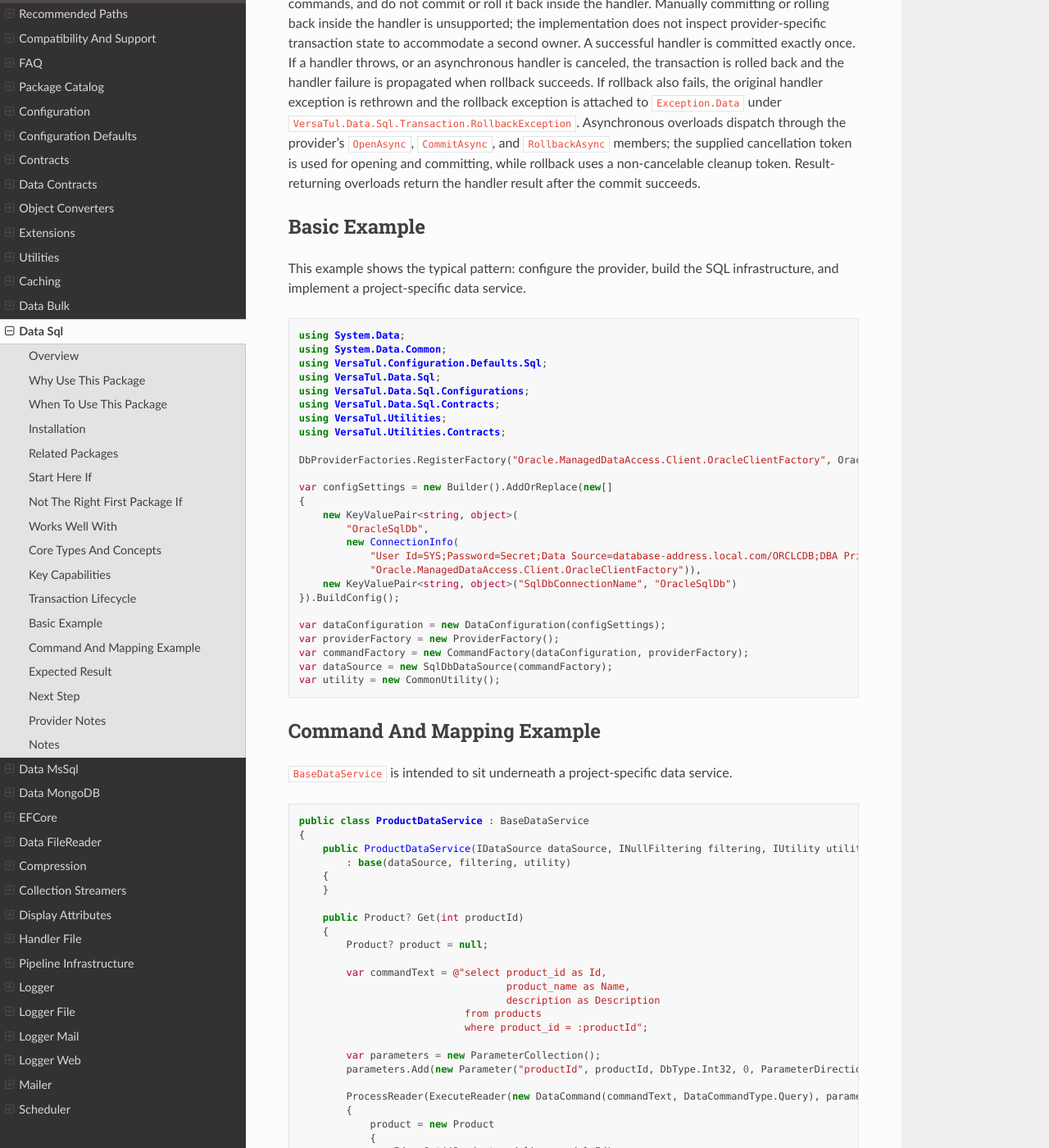
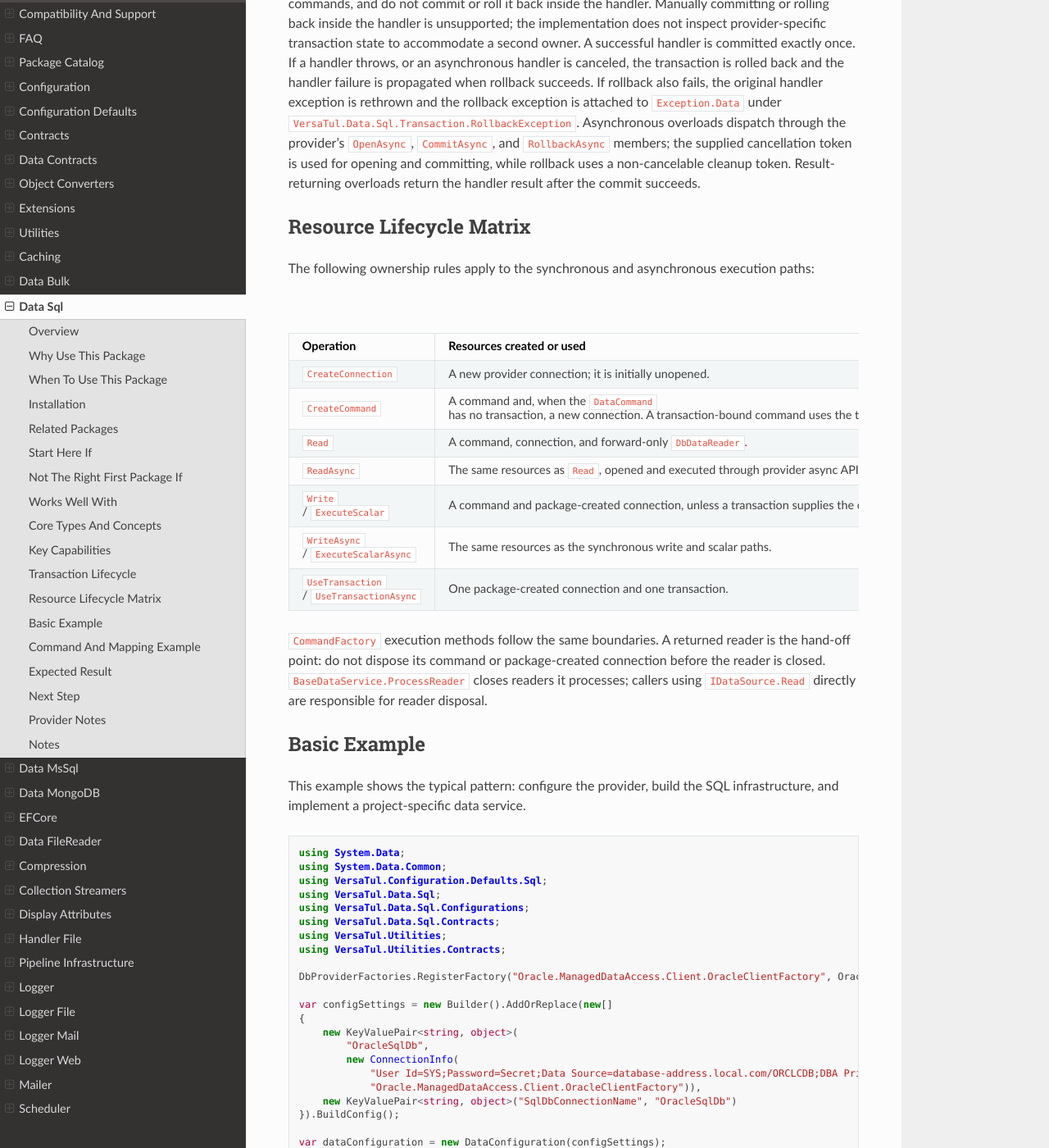
Before and after one commit to BjornWilliams/DocsVersaTul, a Sphinx documentation site: the page built from docs/source/sql.rst, in a window 1280 px wide and 1400 px high, scrolled down 2724 px. Shown: the whole window at 82% size. Built offline with Sphinx 7.4.7 and the Read the Docs theme 3.1.0, drawn with Linux system fonts in a browser that asks for light colours.

Commit message:
Document SQL resource lifecycle matrix
AB#2952
AB#2951

```diff
--- a/docs/source/sql.rst
+++ b/docs/source/sql.rst
@@ -109,6 +109,42 @@ Transaction Lifecycle
 
 ``BaseDataService`` owns the connection and transaction created by ``UseTransaction`` and ``UseTransactionAsync``. It is the single transaction owner: use the supplied transaction when creating commands, and do not commit or roll it back inside the handler. Manually committing or rolling back inside the handler is unsupported; the implementation does not inspect provider-specific transaction state to accommodate a second owner. A successful handler is committed exactly once. If a handler throws, or an asynchronous handler is canceled, the transaction is rolled back and the handler failure is propagated when rollback succeeds. If rollback also fails, the original handler exception is rethrown and the rollback exception is attached to ``Exception.Data`` under ``VersaTul.Data.Sql.Transaction.RollbackException``. Asynchronous overloads dispatch through the provider's ``OpenAsync``, ``CommitAsync``, and ``RollbackAsync`` members; the supplied cancellation token is used for opening and committing, while rollback uses a non-cancelable cleanup token. Result-returning overloads return the handler result after the commit succeeds.
 
+Resource Lifecycle Matrix
+-------------------------
+
+The following ownership rules apply to the synchronous and asynchronous execution paths:
+
+.. list-table:: SQL resource ownership
+   :header-rows: 1
+   :widths: 22 32 46
+
+   * - Operation
+     - Resources created or used
+     - Ownership and disposal boundary
+   * - ``CreateConnection``
+     - A new provider connection; it is initially unopened.
+     - The caller owns the returned connection and must dispose it. The package does not open, close, or dispose it.
+   * - ``CreateCommand``
+     - A command and, when the ``DataCommand`` has no transaction, a new connection. A transaction-bound command uses the transaction's connection.
+     - The caller owns a directly created command. The caller also owns and must dispose its non-transaction connection; a transaction scope owns a transaction-bound connection.
+   * - ``Read``
+     - A command, connection, and forward-only ``DbDataReader``.
+     - The caller owns the returned reader and must dispose it. The command and package-created connection remain alive until reader disposal, which releases them exactly once. A reader using a supplied transaction must be disposed before the transaction scope ends.
+   * - ``ReadAsync``
+     - The same resources as ``Read``, opened and executed through provider async APIs.
+     - The caller owns and must dispose the returned reader. The cancellation token applies to the asynchronous open/execute operation; reader disposal releases the command and package-created connection.
+   * - ``Write`` / ``ExecuteScalar``
+     - A command and package-created connection, unless a transaction supplies the connection.
+     - The package opens, executes, and disposes the command and any package-created connection before returning. A supplied transaction and its connection remain owned by the transaction scope.
+   * - ``WriteAsync`` / ``ExecuteScalarAsync``
+     - The same resources as the synchronous write and scalar paths.
+     - The package uses provider async execution with the supplied cancellation token and disposes the command and any package-created connection before the task completes. A supplied transaction and its connection remain owned by the transaction scope.
+   * - ``UseTransaction`` / ``UseTransactionAsync``
+     - One package-created connection and one transaction.
+     - ``BaseDataService`` owns both for the whole handler scope, commits on success or rolls back on failure/cancellation, then disposes both. The handler borrows the transaction and must dispose any readers before returning; it must not commit or roll back the transaction.
+
+``CommandFactory`` execution methods follow the same boundaries. A returned reader is the hand-off point: do not dispose its command or package-created connection before the reader is closed. ``BaseDataService.ProcessReader`` closes readers it processes; callers using ``IDataSource.Read`` directly are responsible for reader disposal.
+
 Basic Example
 -------------
 
```
